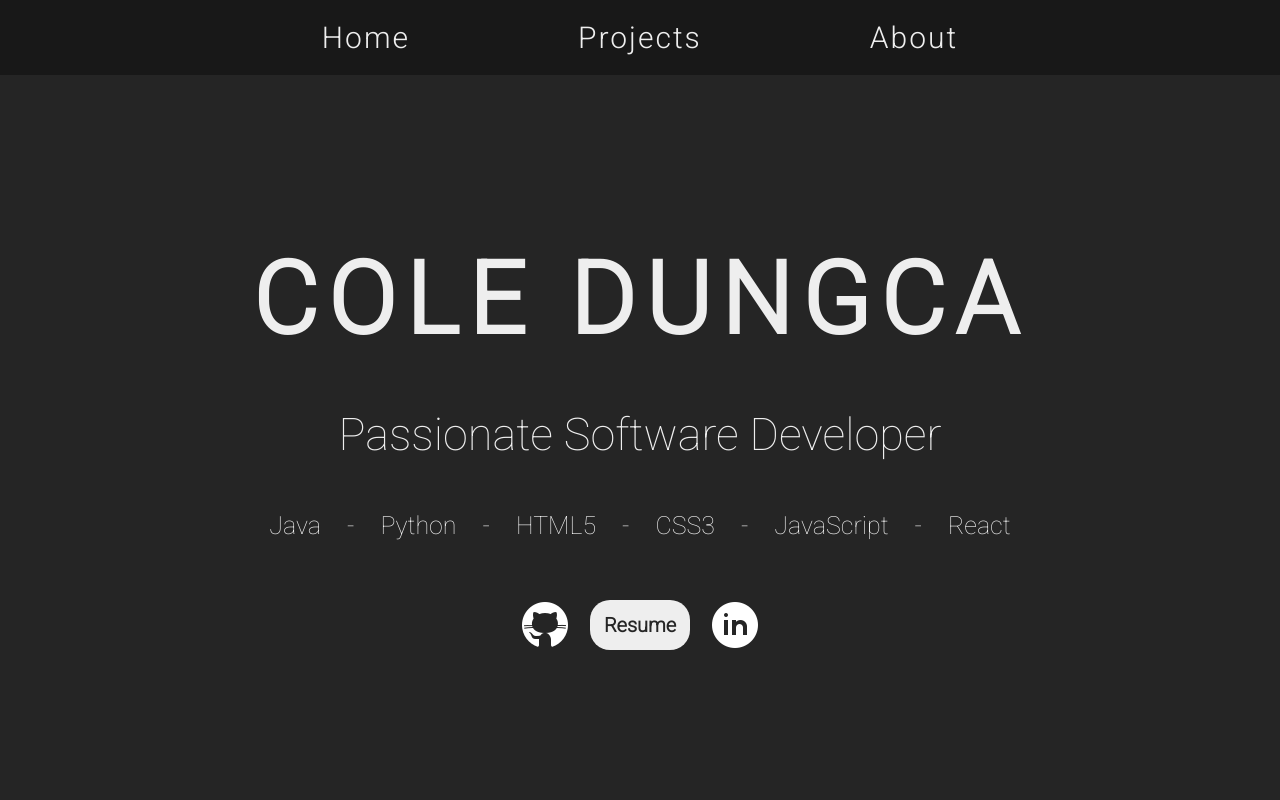
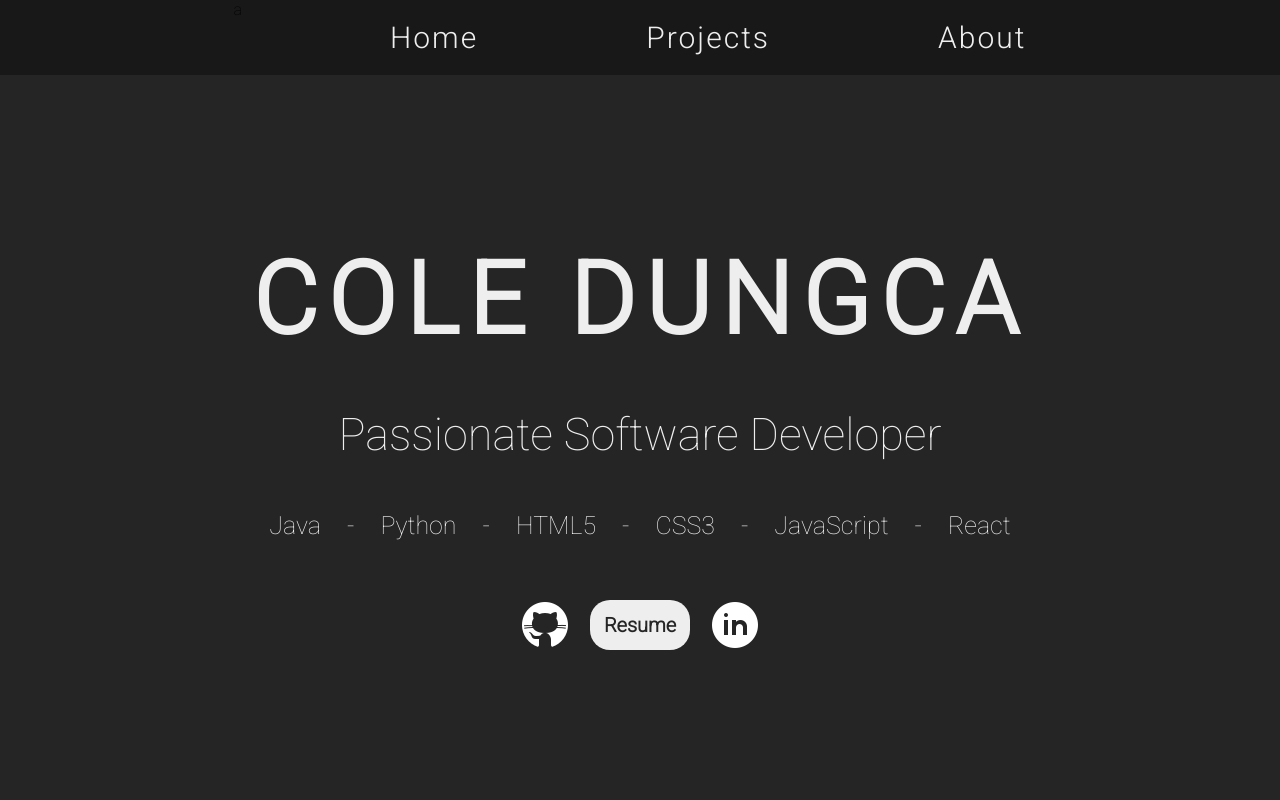
Before and after one commit to roleycoley/personal-portfolio, a React (Create React App) app: page / in a window 1280 px wide. Shown: the top 800 px of the page. Built offline with nearby package versions, Linux system fonts and the light colour scheme.

Commit message:
reverted back

```diff
--- a/src/App.js
+++ b/src/App.js
@@ -7,6 +7,7 @@ function App() {
   return (
     <>
       <div className="navbar">
+        a
         <button>
           <a href="#first-section">Home</a>
         </button>
```
